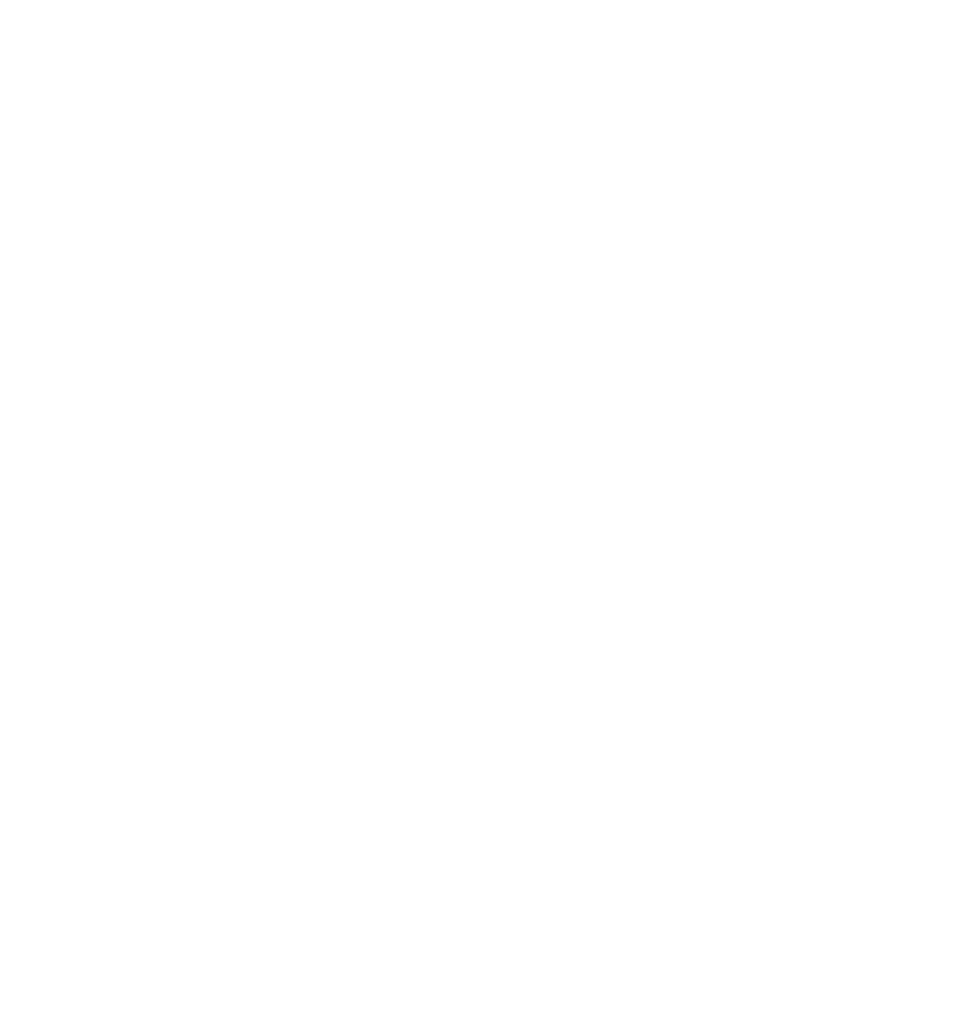
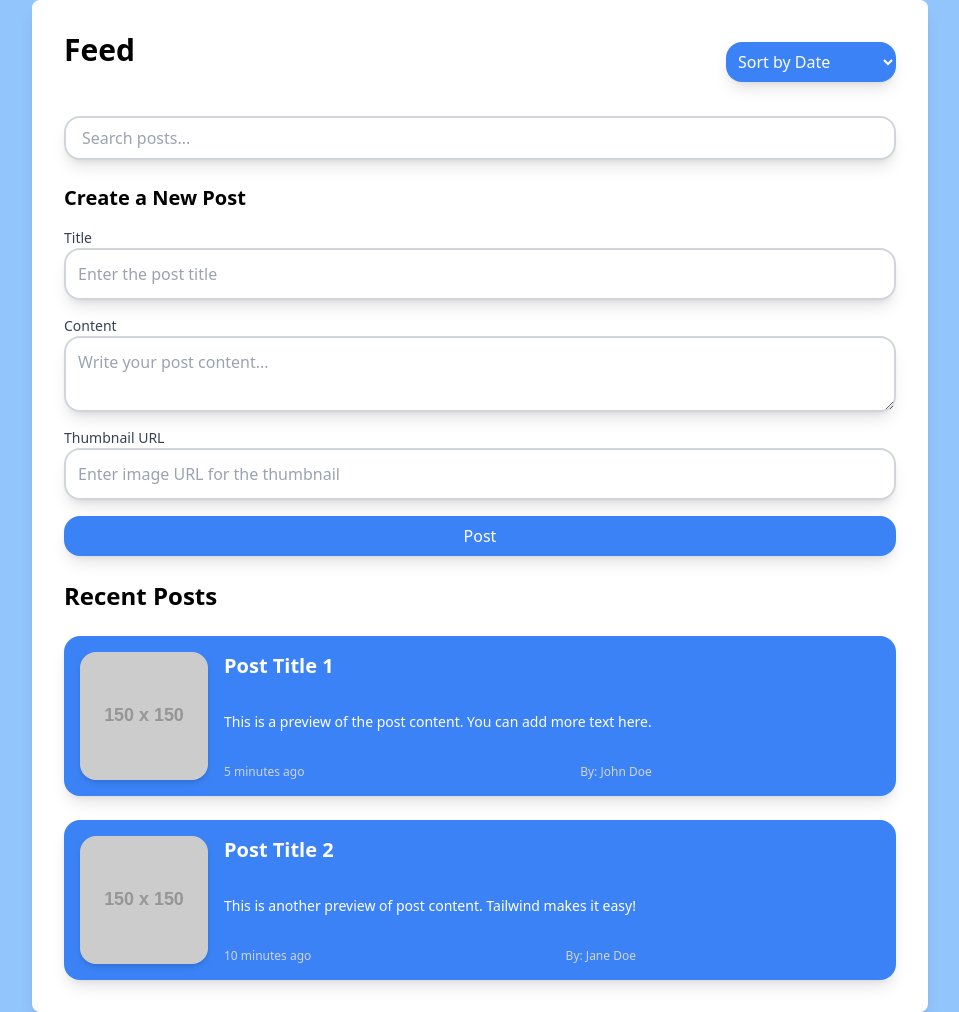
Before and after one commit to BerkenA/css-frameworks, a website: page feed/index.html in a window 1280 px wide. Shown: the whole page, without its empty margins (160-1119 px from the left). Before the commit the page ends 800 px from the top, so only its background shows below. Drawn offline with Linux system fonts and the light colour scheme.

Commit message:
almoust done with the register and login page. Made an outliner for the feed page but still got some work to do there.

```diff
--- a/feed/index.html
+++ b/feed/index.html
@@ -8,8 +8,93 @@
     <link href="../dist/styles.css" rel="stylesheet">
 </head>
 
-<body>
+<body class="bg-blue-300 min-h-screen flex items-center justify-center">
 
+    <div class="w-full max-w-4xl bg-white p-8 rounded-lg shadow-lg">
+        <!-- Header Section -->
+        <header class="flex justify-between items-center mb-6">
+            <h1 class="text-3xl font-bold text-center mb-6">Feed</h1>
+
+            <!-- Sort Options -->
+            <div class="flex space-x-4">
+                <select class="bg-blue-500 text-white p-2 rounded-2xl shadow-lg">
+                    <option value="date">Sort by Date</option>
+                    <option value="popularity">Sort by Popularity</option>
+                </select>
+            </div>
+        </header>
+
+        <!-- Search Bar -->
+        <div class="mb-6">
+            <input type="text" id="search"
+                class="w-full px-4 py-2 border-2 border-gray-300 rounded-2xl shadow-lg focus:outline-none focus:ring-2 focus:ring-blue-500"
+                placeholder="Search posts..." />
+        </div>
+
+        <!-- Post Creation Form -->
+        <div class="mb-6">
+            <h2 class="text-xl font-semibold mb-4">Create a New Post</h2>
+            <form action="/profile" method="POST" class="space-y-4">
+                <div class="flex flex-col">
+                    <label for="postTitle" class="text-sm font-medium text-gray-700">Title</label>
+                    <input type="text" id="postTitle" name="postTitle"
+                        class="p-3 border-2 border-gray-300 rounded-2xl shadow-lg focus:outline-none focus:ring-2 focus:ring-blue-500"
+                        placeholder="Enter the post title" required />
+                </div>
+                <div class="flex flex-col">
+                    <label for="postContent" class="text-sm font-medium text-gray-700">Content</label>
+                    <textarea id="postContent" name="postContent"
+                        class="p-3 border-2 border-gray-300 rounded-2xl shadow-lg focus:outline-none focus:ring-2 focus:ring-blue-500"
+                        placeholder="Write your post content..." required></textarea>
+                </div>
+                <div class="flex flex-col">
+                    <label for="postThumbnail" class="text-sm font-medium text-gray-700">Thumbnail URL</label>
+                    <input type="url" id="postThumbnail" name="postThumbnail"
+                        class="p-3 border-2 border-gray-300 rounded-2xl shadow-lg focus:outline-none focus:ring-2 focus:ring-blue-500"
+                        placeholder="Enter image URL for the thumbnail" required />
+                </div>
+                <button type="submit"
+                    class="w-full bg-blue-500 text-white py-2 rounded-2xl shadow-lg hover:bg-blue-600 focus:outline-none focus:ring-2 focus:ring-blue-500">
+                    Post
+                </button>
+            </form>
+        </div>
+
+        <!-- Posts Section -->
+        <div class="space-y-6">
+            <h2 class="text-2xl font-semibold mb-4">Recent Posts</h2>
+
+            <!-- Example Post 1 -->
+            <div class="flex space-x-4 bg-blue-500 p-4 rounded-2xl shadow-lg">
+                <img src="https://via.placeholder.com/150" alt="Post Thumbnail"
+                    class="w-32 h-32 object-cover rounded-2xl shadow-md" />
+                <div class="flex flex-col justify-between">
+                    <h3 class="text-xl font-semibold text-white">Post Title 1</h3>
+                    <p class="text-sm text-white">This is a preview of the post content. You can add more text here.</p>
+                    <div class="flex justify-between text-xs text-gray-300">
+                        <span>5 minutes ago</span>
+                        <span>By: John Doe</span>
+                    </div>
+                </div>
+            </div>
+
+            <!-- Example Post 2 -->
+            <div class="flex space-x-4 bg-blue-500 p-4 rounded-2xl shadow-lg">
+                <img src="https://via.placeholder.com/150" alt="Post Thumbnail"
+                    class="w-32 h-32 object-cover rounded-2xl shadow-md" />
+                <div class="flex flex-col justify-between">
+                    <h3 class="text-xl font-semibold text-white">Post Title 2</h3>
+                    <p class="text-sm text-white">This is another preview of post content. Tailwind makes it easy!</p>
+                    <div class="flex justify-between text-xs text-gray-300">
+                        <span>10 minutes ago</span>
+                        <span>By: Jane Doe</span>
+                    </div>
+                </div>
+            </div>
+
+            <!-- More Posts... -->
+        </div>
+    </div>
 </body>
 
 </html>
--- a/package.json
+++ b/package.json
@@ -3,6 +3,8 @@
   "version": "1.0.0",
   "main": "index.js",
   "scripts": {
+    "build": "postcss src/styles.css -o dist/styles.css",
+    "watch": "postcss src/styles.css -o dist/styles.css --watch",
     "test": "echo \"Error: no test specified\" && exit 1"
   },
   "keywords": [],
```
Also changed, not shown: index.html (+5 -5 lines), dist/styles.css, public/css/styles.css (deleted), public/styles.css (deleted).
